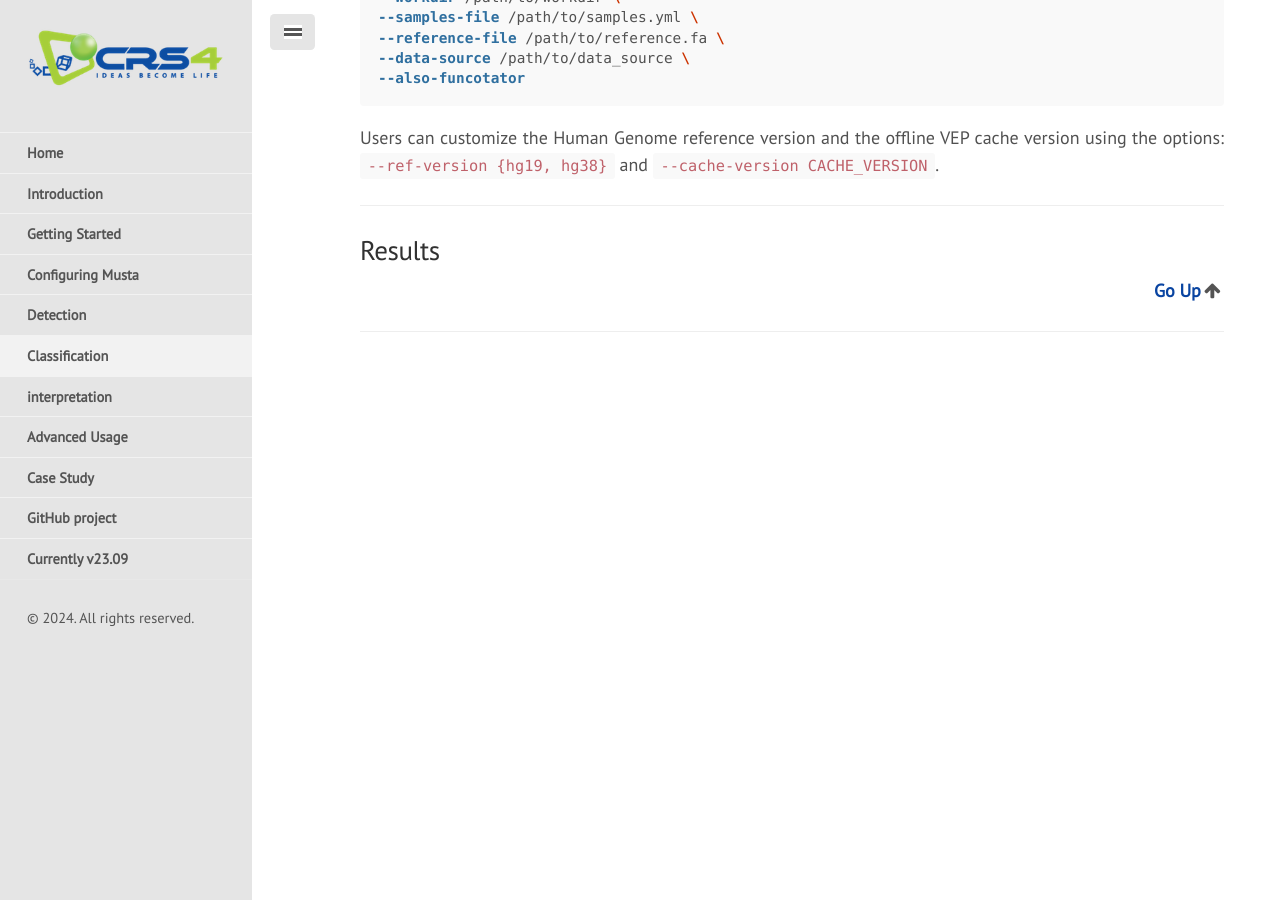
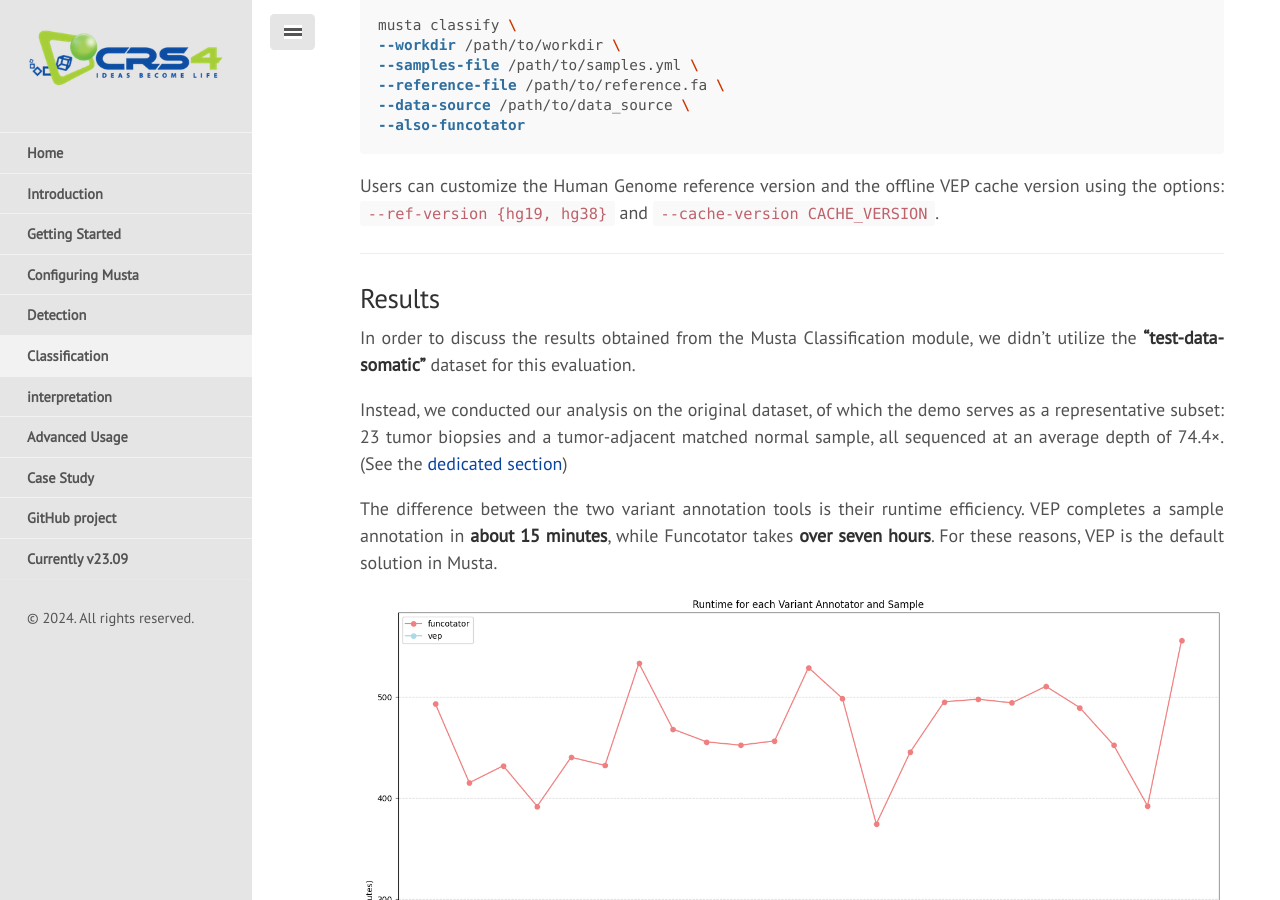
Before and after one commit to next-crs4/mustapy, a Jekyll site: the page built from docs/pages/05.classification.md, in a window 1280 px wide and 900 px high, scrolled down 8278 px. Built offline with Jekyll 4.4.1, drawn with Linux system fonts in a browser that asks for light colours; nearby versions of some CDN libraries; some of the changed text lies outside the part shown.

Commit message:
docs: detection & classification

```diff
--- a/docs/pages/05.classification.md
+++ b/docs/pages/05.classification.md
@@ -53,7 +53,7 @@ Here is a breakdown of the available options for the `musta classify` command:
 **Additional Options:**
 - `--force`, `-f`: Forces the re-creation of all output files.
 - `--dryrun`, `-d`: Describes the workflow but does not execute it. This is useful for previewing the analysis steps before running them.
-
+- `--summary-only`, `-so`: Generate summary reports without re-running the analysis.
 ---
 
 ## Quick Start
@@ -336,5 +336,25 @@ Users can customize the Human Genome reference version and the offline VEP cache
 ---
 ## Results
 
+In order to discuss the results obtained from the Musta Classification module,
+we didn't utilize the **"test-data-somatic"** dataset for this evaluation.
+
+Instead, we conducted our analysis on the original dataset,
+of which the demo serves as a representative subset:
+23 tumor biopsies and a tumor-adjacent matched normal sample,
+all sequenced at an average depth of 74.4×. (See the [dedicated section]({{site.url}}/pages/03.config/#demo-dataset))
+
+The difference between the two variant annotation tools is their runtime efficiency.
+VEP completes a sample annotation in **about 15 minutes**, while Funcotator takes **over seven hours**.
+For these reasons, VEP is the default solution in Musta.
+
+![]({{site.url}}/assets/images/runtime_for_each_variant_annotator_and_sample.png)
+![]({{site.url}}/assets/images/average_runtime_per_sample_for_each_variant_annotator.png)
+
+Given the high level of agreement and robustness observed,
+the choice between VEP and Funcotator ultimately depends on user preferences.
+Factors such as runtime requirements, computational resources, familiarity with each tool's functionalities,
+and ease of access to additional files may influence the decision-making process.
+
 <p style="text-align:right"><a href="{{site.url}}{{page.url}}"><strong>Go Up</strong><span class="fa fa-fw fa-arrow-up"></span></a></p>
 ---
```
Also changed, not shown: docs/pages/04.detection.md (+1 -0 lines), docs/assets/images/average_runtime_per_sample_for_each_variant_annotator.png (added), docs/assets/images/runtime_for_each_variant_annotator_and_sample.png (added).
